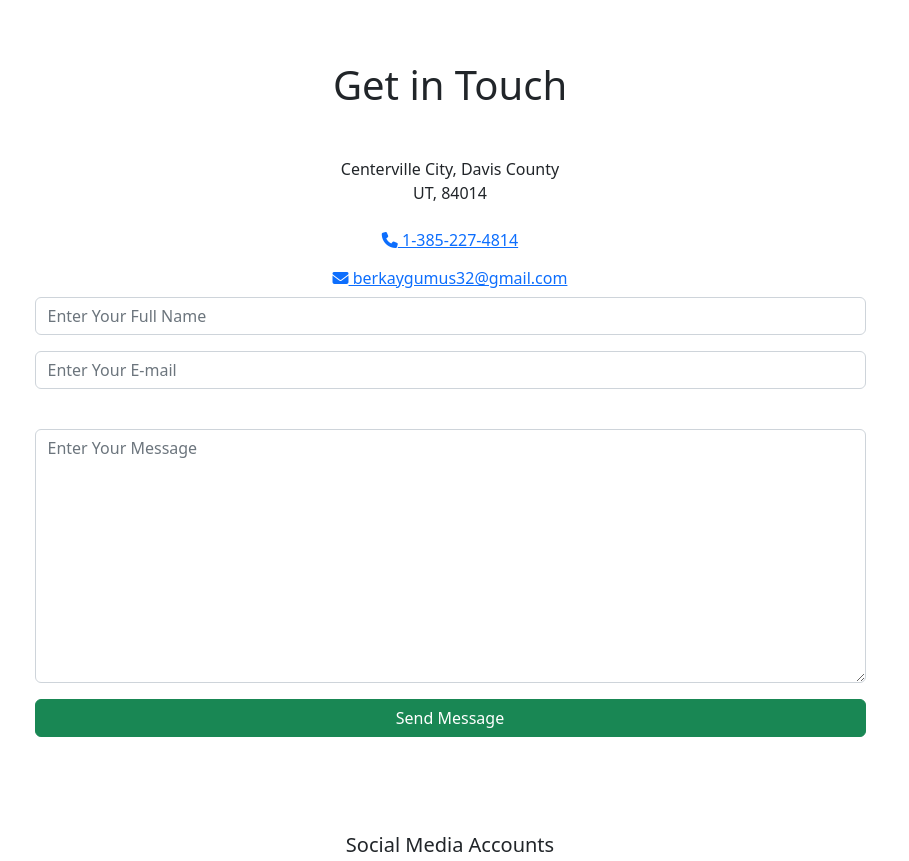
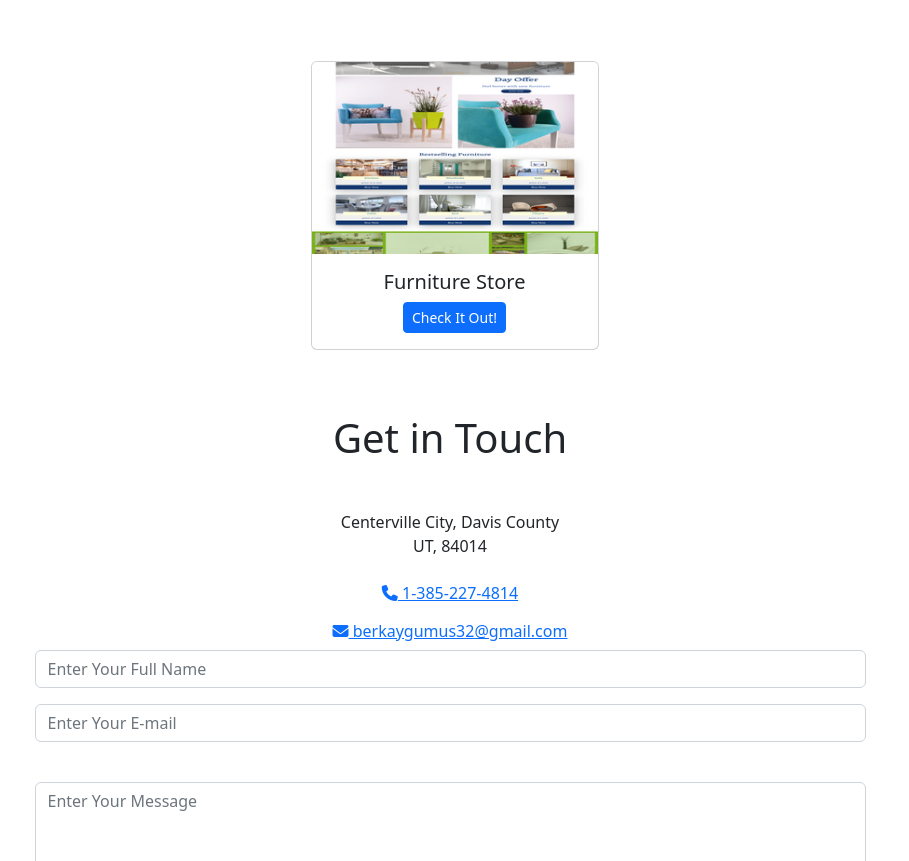
Before and after one commit to berkaygumus32/berkaygumus, a website: page index.html in a window 1280 px wide. Shown: the part 1182-2043 px from the top of the page, without its empty margins (190-1099 px from the left). Drawn offline with nearby package versions, Linux system fonts and the light colour scheme.

Commit message:
new project added

```diff
--- a/index.html
+++ b/index.html
@@ -98,7 +98,7 @@
                 </div>
 
             </div>
-
+            <!-- new row -->
             <div class="row my-5 align-items-center justify-content-center g-0">
 
                 <div class="col-8 col-lg-4 col-md-6 col-xl-3 mb-3">
@@ -132,7 +132,19 @@
                 </div>
 
             </div>
+            <!-- new row -->
+            <div class="row my-5 align-items-center justify-content-center g-0">
 
+                <div class="col-8 col-lg-4 col-md-6 col-xl-3 mb-3">
+                    <div class="card text-center" style="width: 18rem;">
+                        <img src="/images/furniture.png" class="card-img-top" alt="...">
+                        <div class="card-body">
+                          <h5 class="card-title text-center">Furniture Store</h5>
+                          <a class="btn btn-primary btn-sm" href="https://bgfurniturestore.netlify.app/" target="_blank">Check It Out!</a>
+                        </div>
+                    </div>
+                </div>
+            </div>
 
         </div>
     </section>
```
Also changed, not shown: images/furniture.png (added).
